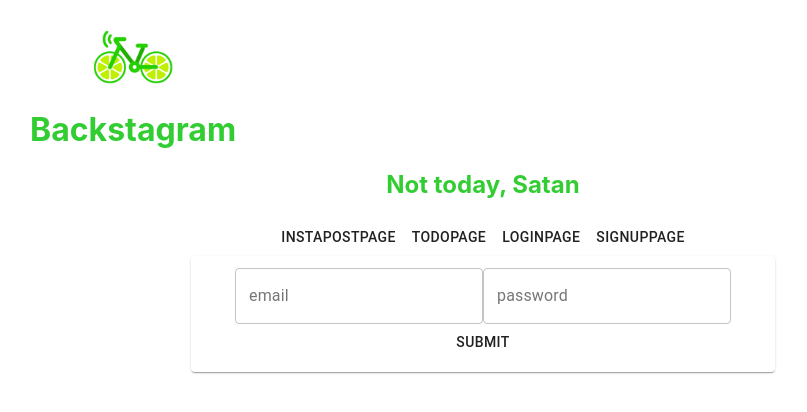
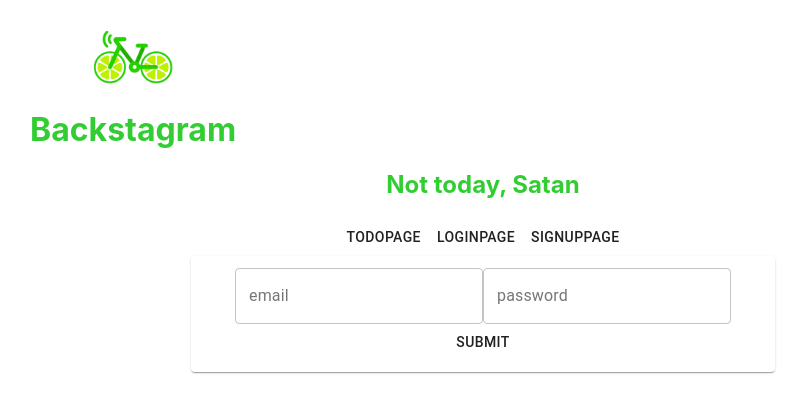
Before and after one commit to eliciaB/Backstagram, a React (Create React App) app: page / in a window 1280 px wide. Shown: the top 412 px of the page, without its empty margins (157-964 px from the left). Built offline with nearby package versions, Linux system fonts and the light colour scheme.

Commit message:
hid instaPostPage when not logged in

```diff
--- a/src/App.js
+++ b/src/App.js
@@ -17,6 +17,7 @@ function App() {
   const [pageName, setPageName] = React.useState("loginPage")
   const [userData, setUserData] = React.useState()
   const [message, setMessage] = React.useState("passmessage")
+  const [isLoggedIn, setIsLoggedIn] = React.useState(false)
 
   React.useEffect(() => {
     if (pageName === "instaPostPage") {
@@ -36,12 +37,15 @@ function App() {
   React.useEffect(()=>{
     if (userData) {
       setMessage("Welcome, " + userData.firstName)
+      setIsLoggedIn(true)
     }
   }, [userData])
 
+
+
   return (
     <div className="App">
-      <Header title="To Do" changePage={setPageName} />
+      <Header title="To Do" changePage={setPageName} isLoggedIn={isLoggedIn} />
       <Grid container direction="row" justify="center" alignItems="center">
         <Grid item>
           {
--- a/src/components/Header.js
+++ b/src/components/Header.js
@@ -35,9 +35,13 @@ const Header = (props) => {
                </div>
             </Slide>
             <h2 className= "Style2">{subtitle}</h2>
-            <Button onClick = {() => updateHeader("instaPostPage")}>
-                InstaPostPage
-            </Button>
+            {
+                props.isLoggedIn ? (
+                    <Button onClick = {() => updateHeader("instaPostPage")}>
+                        InstaPostPage
+                    </Button>
+                ) : null
+            }
             <Button onClick = {() => updateHeader("toDoPage")}>
                 ToDoPage
             </Button>
--- a/src/components/InstaPostPage.js
+++ b/src/components/InstaPostPage.js
@@ -1,4 +1,4 @@
-import React from 'react'
+import React, { useState } from 'react'
 import InstaPostForm from './InstaPostForm'
 import InstaPost from './InstaPost'
 import Grid from '@material-ui/core/Grid'
@@ -124,8 +124,7 @@ function InstaPostPage(props) {
                     position: 'absolute',
                     top: '50%',
                     left: '50%',
-                    transform: 'translate(-50%, -50%)',
-                    p: 4,
+                    transform: 'translate(-50%, -50%)'
                 }}>
                     <InstaPostForm addInstaPost={addInstaPost}/>
                 </div>
```
